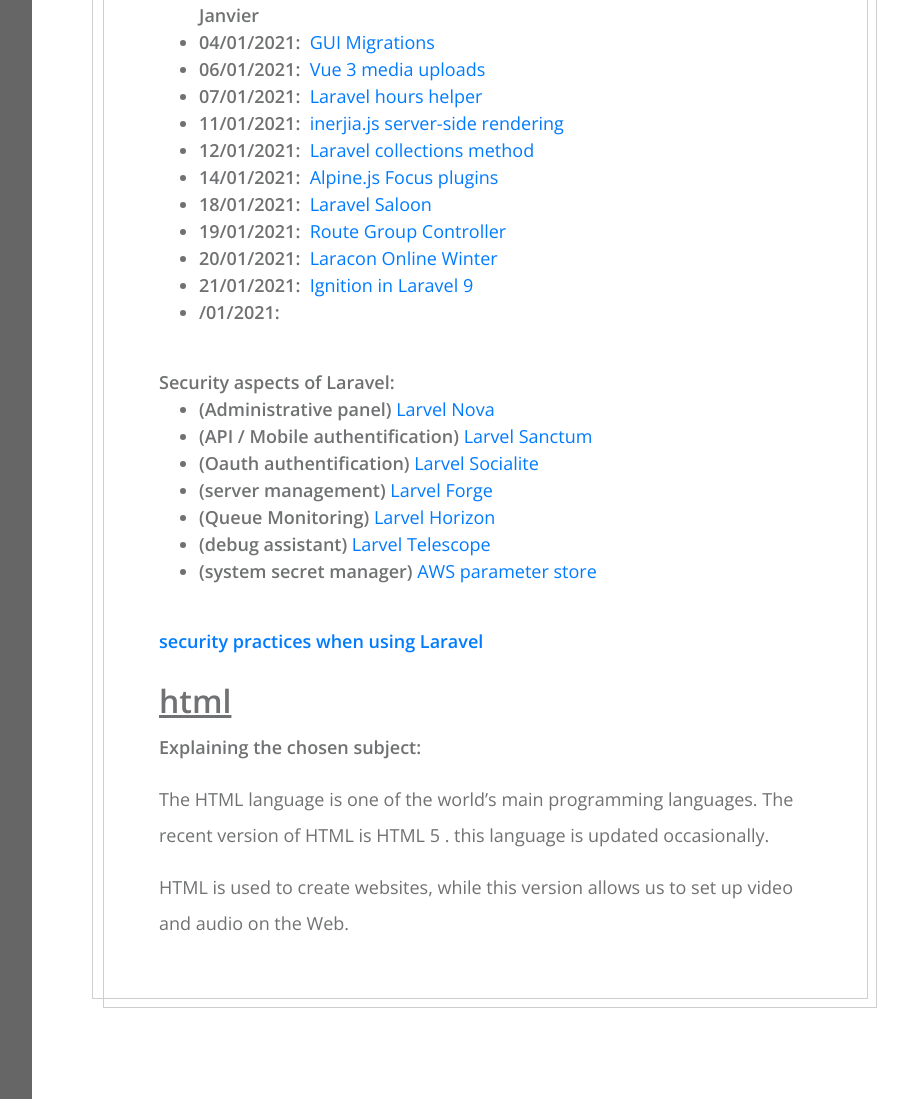
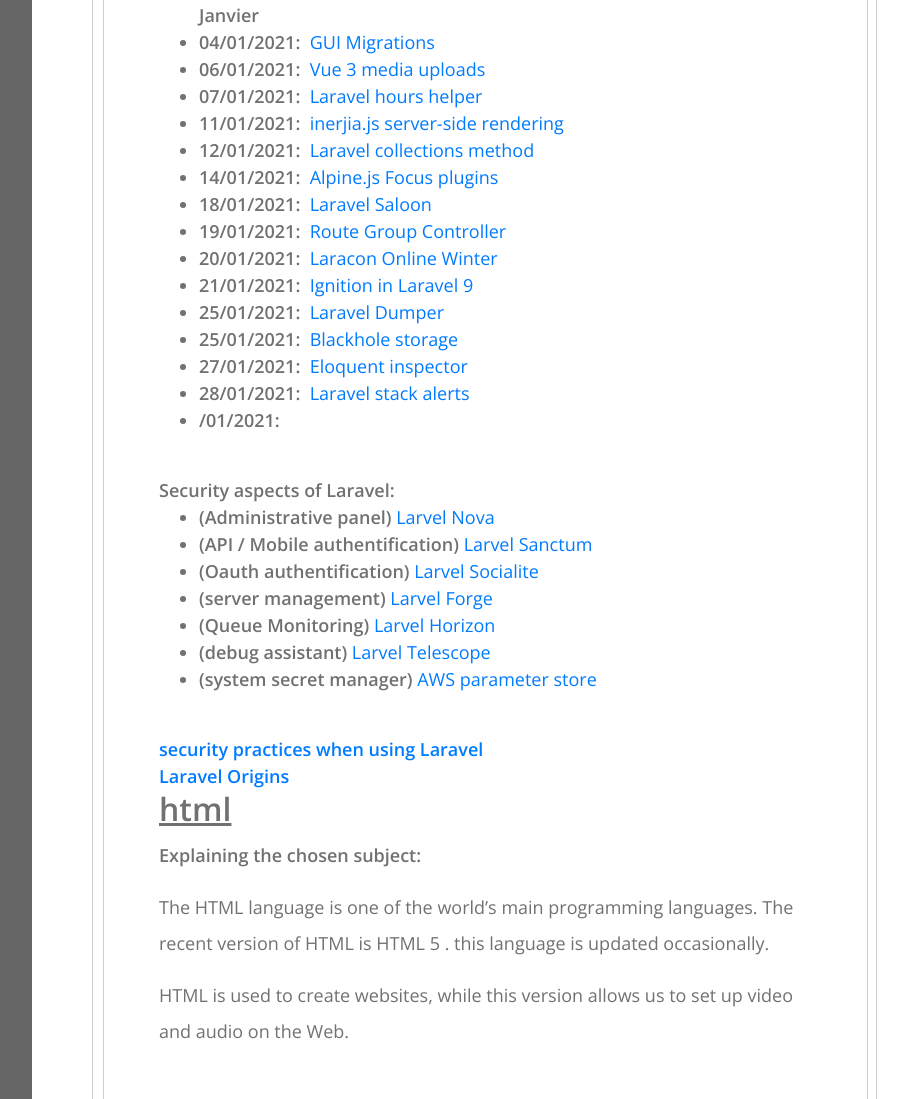
Before and after one commit to Frederic-83/fredericPortfolio, a plain HTML site: page index.html in a window 1280 px wide. Shown: the part 6236-7335 px from the top of the page, without its empty margins (352-1260 px from the left). Drawn offline with nearby package versions, Linux system fonts and the light colour scheme.

Commit message:
Update index.html

```diff
--- a/index.html
+++ b/index.html
@@ -283,6 +283,10 @@ https://templatemo.com/tm-536-dream-pulse
 								<li><b> 19/01/2021: </b><a href="https://laravel-news.com/laravel-8-80-0"> Route Group Controller </a></li>
 								<li><b> 20/01/2021: </b><a href="https://laravel-news.com/laracon-online-winter-will-be-free"> Laracon Online Winter </a></li>
 								<li><b> 21/01/2021: </b><a href="https://laravel-news.com/laravel-9-ignition-error-pages"> Ignition in Laravel 9 </a></li>
+								<li><b> 25/01/2021: </b><a href="https://laravel-news.com/laravel-dumper"> Laravel Dumper </a></li>
+								<li><b> 25/01/2021: </b><a href="https://laravel-news.com/safer-staging-environments-with-blackhole-storage"> Blackhole storage </a></li>
+								<li><b> 27/01/2021: </b><a href="https://laravel-news.com/eloquent-inspector-for-laravel"> Eloquent inspector </a></li>
+								<li><b> 28/01/2021: </b><a href="https://laravel-news.com/laravel-slack-alerts"> Laravel stack alerts </a></li>
 								<li><b> /01/2021: </b><a href="">  </a></li>
 
 								<h3 style="text-decoration:underline;"></h3>
@@ -301,6 +305,7 @@ https://templatemo.com/tm-536-dream-pulse
 			      				<br>
 							<a href="https://net2.com/top-7-laravel-security-practices-every-developer-should-know/"><b> security practices when using Laravel</b></a>
 			      				<br>
+						      	<a href="https://laravel-news.com/laravel-origins-the-documentary-trailer"><b> Laravel Origins </b></a>
 			      				</br>
 			     				<h2 style="text-decoration:underline;"> <b><span>html</span></b></h2>
 			      				<p><b>Explaining the chosen subject:</b></p>
```
